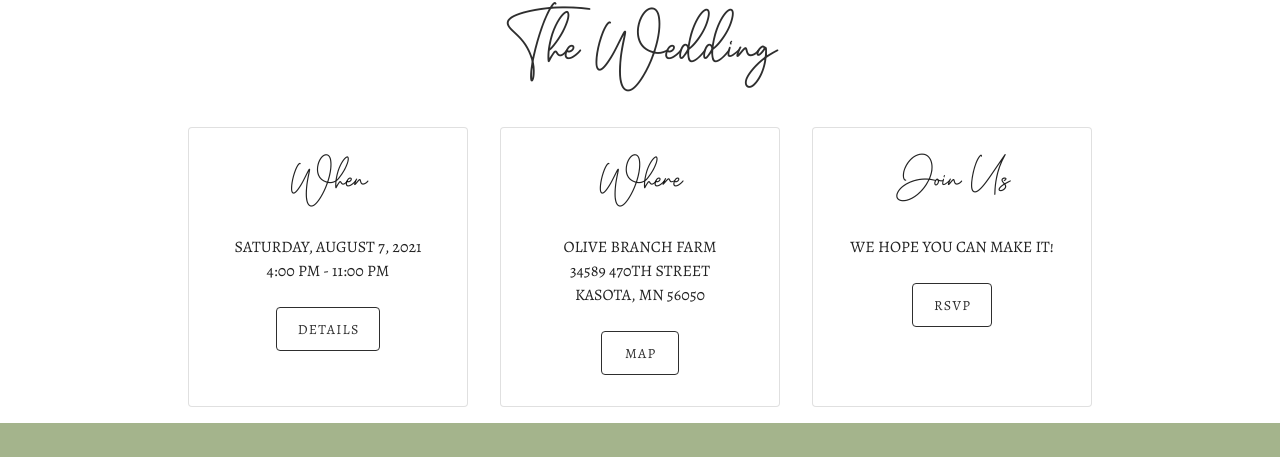
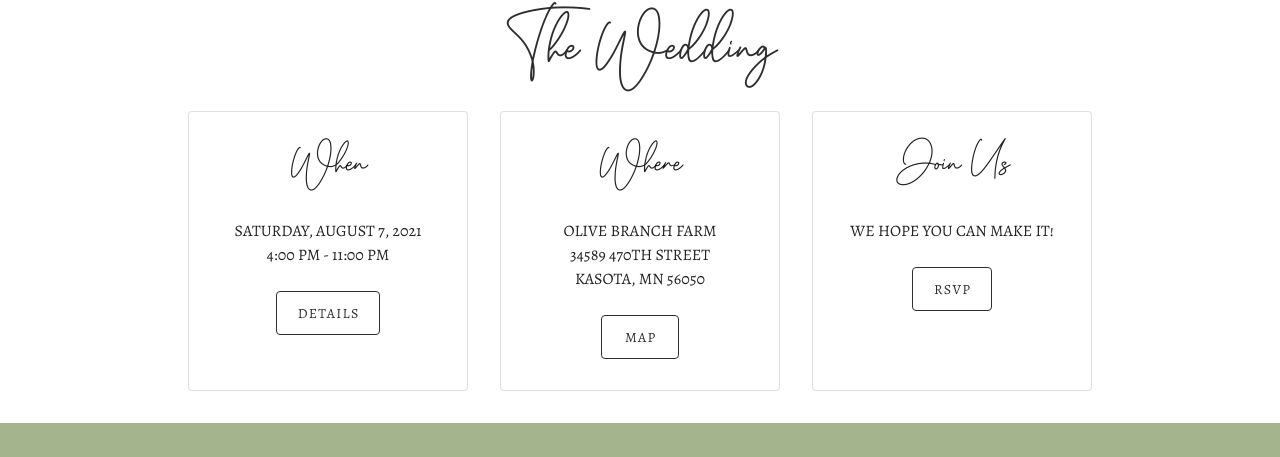
Before and after one commit to zdawz/zach-and-haley-2021, a Vue app: page / in a window 1280 px wide. Shown: the part 1025-1482 px from the top of the page. Built offline with nearby package versions, Linux system fonts and the light colour scheme.

Commit message:
Update margin on wedding-info-card

```diff
--- a/src/views/Home.vue
+++ b/src/views/Home.vue
@@ -114,7 +114,7 @@ export default {
   width: 280px;
   height: 280px;
   padding: 16px;
-  margin: 16px;
+  margin: 0 16px 32px 16px;
 }
 
 .detail {
```
